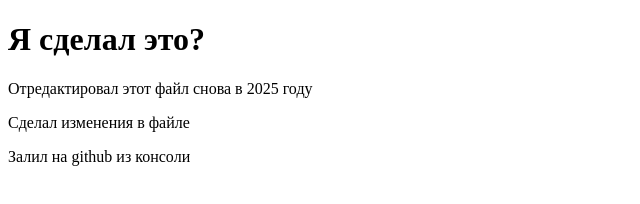
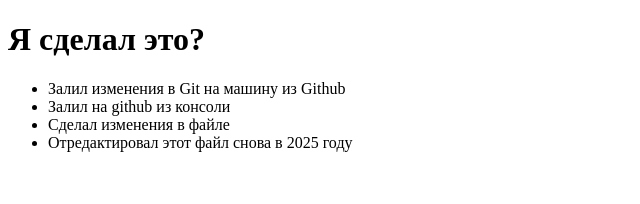
Before and after one commit to Maslenko/first-git, a plain HTML site: page index.html in a window 1280 px wide. Shown: the whole page, without its empty margins (0-640 px from the left). Drawn offline with Linux system fonts and the light colour scheme.

Commit message:
Update index.html

```diff
--- a/index.html
+++ b/index.html
@@ -6,8 +6,11 @@
 </head>
 <body>
 <h1>Я сделал это?</h1>
-<p>Отредактировал этот файл снова в 2025 году</p>
-<p>Сделал изменения в файле</p>
-<p>Залил на github из консоли</p>
+   <ul>
+      <li>Залил изменения в Git на машину из Github</li>
+      <li>Залил на github из консоли</li>
+      <li>Сделал изменения в файле</li>
+      <li>Отредактировал этот файл снова в 2025 году</li>
+   </ul>
 </body>
 </html>
```
